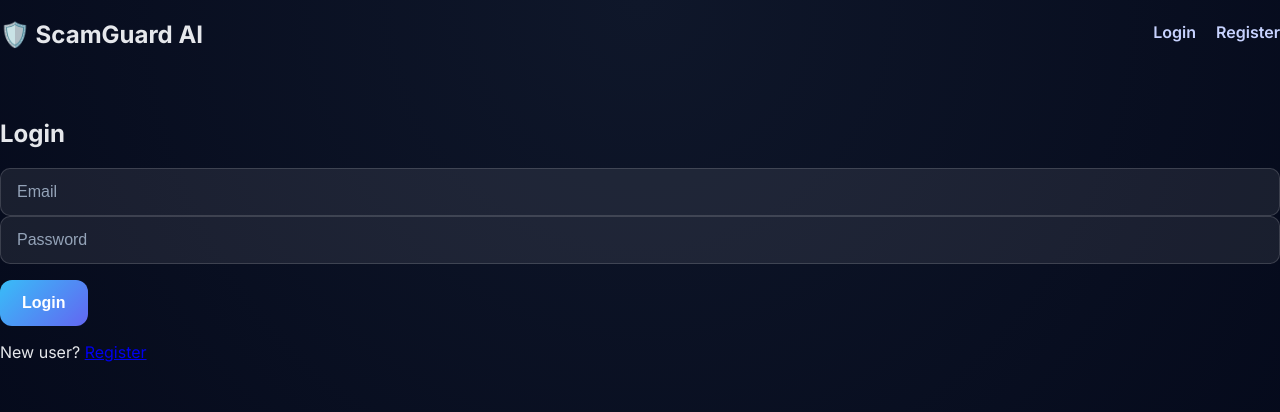
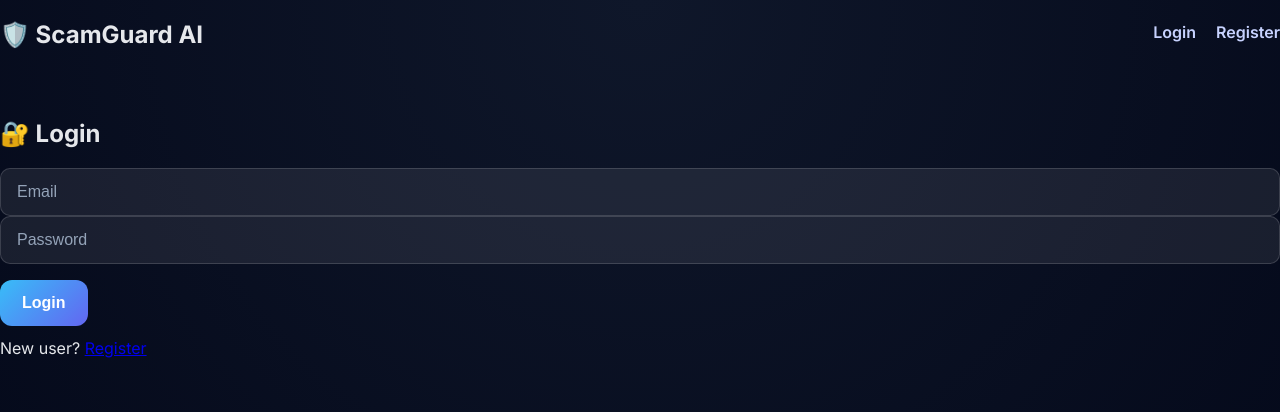
Before and after one commit to akshay-023/ai-scam-detector, a React (Vite) app in the folder client/: page /login in a window 1280 px wide. Shown: the top 412 px of the page. Built offline with nearby package versions, Linux system fonts and the light colour scheme; no server answers.

Commit message:
Fix login API endpoint (/api/auth/login)

```diff
--- a/client/src/pages/Login.jsx
+++ b/client/src/pages/Login.jsx
@@ -8,10 +8,12 @@ export default function Login() {
   const [email, setEmail] = useState("");
   const [password, setPassword] = useState("");
   const [error, setError] = useState("");
+  const [loading, setLoading] = useState(false);
 
   const handleLogin = async (e) => {
     e.preventDefault();
     setError("");
+    setLoading(true);
 
     try {
       const res = await fetch(`${API_BASE}/api/auth/login`, {
@@ -20,7 +22,12 @@ export default function Login() {
         body: JSON.stringify({ email, password }),
       });
 
-      const data = await res.json();
+      const text = await res.text();
+      if (!text) {
+        throw new Error("Empty response from server");
+      }
+
+      const data = JSON.parse(text);
 
       if (!res.ok) {
         throw new Error(data.message || "Login failed");
@@ -30,12 +37,14 @@ export default function Login() {
       navigate("/analyze");
     } catch (err) {
       setError(err.message);
+    } finally {
+      setLoading(false);
     }
   };
 
   return (
     <div className="auth-container">
-      <h2>Login</h2>
+      <h2>🔐 Login</h2>
 
       {error && <p style={{ color: "red" }}>{error}</p>}
 
@@ -56,10 +65,12 @@ export default function Login() {
           required
         />
 
-        <button type="submit">Login</button>
+        <button disabled={loading}>
+          {loading ? "Logging in..." : "Login"}
+        </button>
       </form>
 
-      <p>
+      <p style={{ marginTop: 12 }}>
         New user? <Link to="/register">Register</Link>
       </p>
     </div>
```
